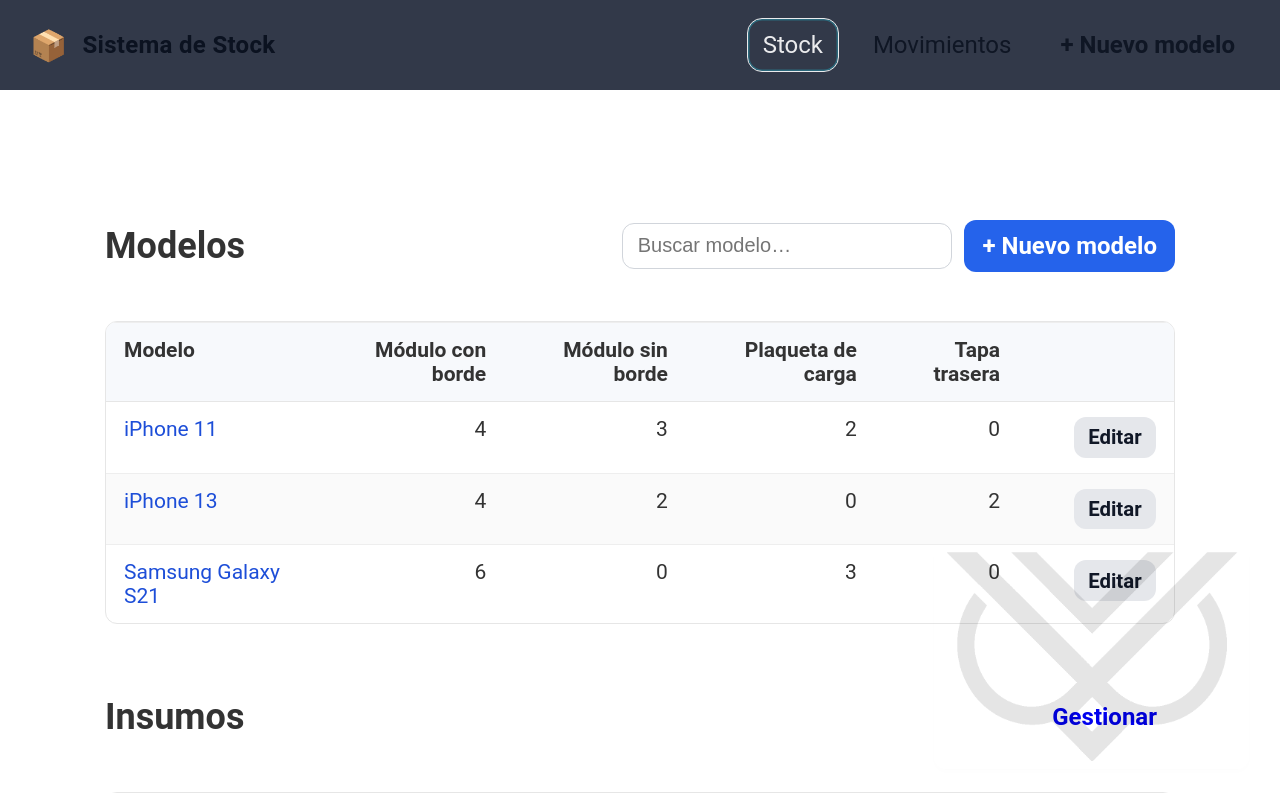
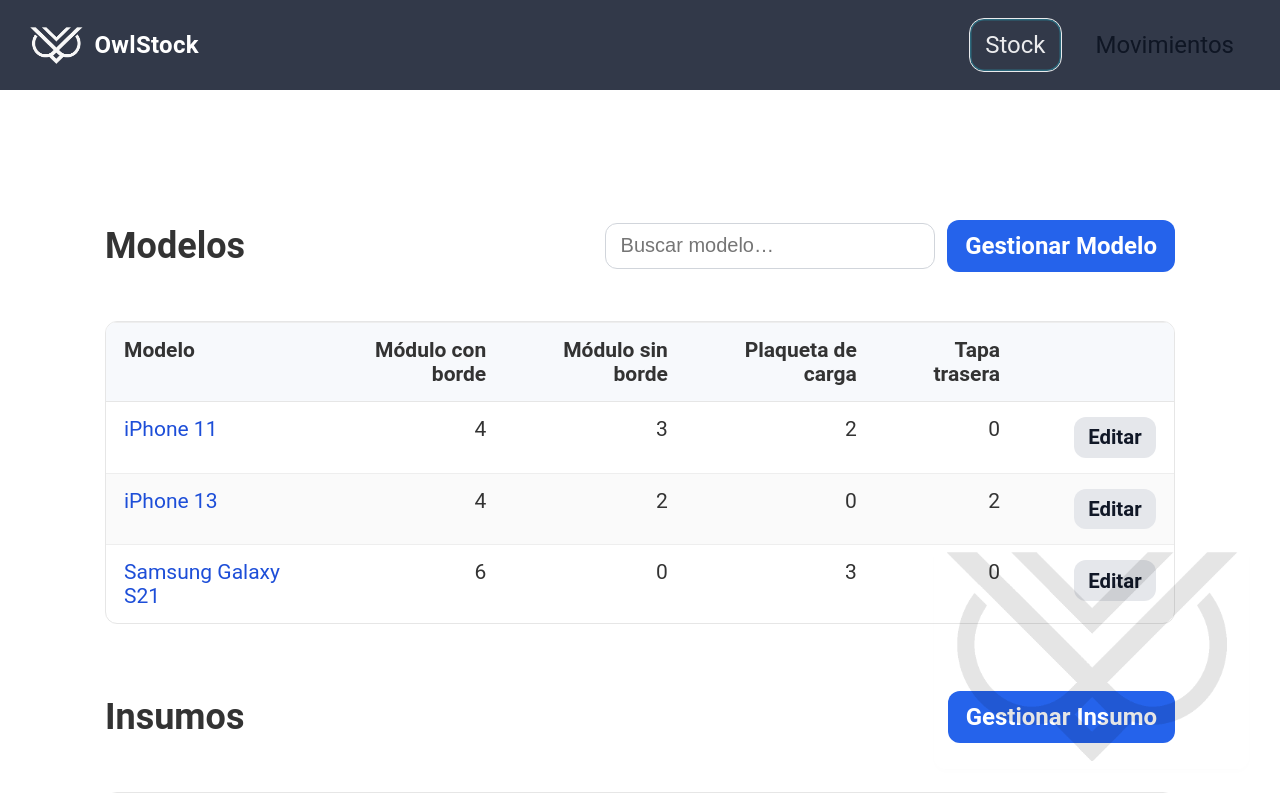
Before and after one commit to whiteowltech/sistema-stock, an Angular app: page /#/modelos in a window 1280 px wide. Shown: the top 793 px of the page. Built offline with nearby package versions, Linux system fonts and the light colour scheme.

Commit message:
Update logo and improve UI elements in stock management

```diff
--- a/src/app/app.html
+++ b/src/app/app.html
@@ -1,15 +1,17 @@
 <!-- <router-outlet></router-outlet> -->
  <header class="topbar">
   <div class="brand">
-    <span class="logo">📦</span>
-    <span class="title">Sistema de Stock</span>
+    <!-- <span class="logo">🦉</span> -->
+    <img class="logo" src="/logo_white.png" alt="">
+
+    <span class="title">OwlStock</span>
   </div>
 
   <nav class="nav">
     <!-- <a routerLink="/" routerLinkActive="active" [routerLinkActiveOptions]="{ exact: true }">Inicio</a> -->
     <a routerLink="/modelos" routerLinkActive="active">Stock</a>
     <a routerLink="/movimientos" routerLinkActive="active">Movimientos</a>
-    <a routerLink="/modelos/nuevo" class="cta">+ Nuevo modelo</a>
+    <!-- <a routerLink="/modelos/nuevo" class="cta">+ Nuevo modelo</a> -->
   </nav>
 </header>
 
--- a/src/app/app.scss
+++ b/src/app/app.scss
@@ -26,9 +26,11 @@
   backdrop-filter: blur(6px);
 }
 
-.brand { display: flex; align-items: center; gap: 10px; }
-.logo { font-size: 20px; }
-.title { font-weight: 600; letter-spacing: .2px; color: #0b1220; }
+.brand { display: flex; align-items: center;
+   gap:8px; }
+
+.logo { width: 35px;  }
+.title { font-weight: 600; letter-spacing: .2px; color: #ffffff; text-align: center }
 
 .nav { display: flex; gap: 12px; align-items: center; color: #0b1220;}
 
--- a/src/app/modules/stock/modelos-list/modelos-list.html
+++ b/src/app/modules/stock/modelos-list/modelos-list.html
@@ -8,7 +8,7 @@
         placeholder="Buscar modelo…"
         (input)="onSearch($any($event.target).value)"
       >
-      <a class="btn primary" routerLink="/modelos/nuevo">+ Nuevo modelo</a>
+      <a class="btn primary" routerLink="/modelos/nuevo">Gestionar Modelo</a>
     </div>
   </div>
 
@@ -58,7 +58,7 @@
   <div class="header" style="margin-top: 28px;">
     <h2>Insumos</h2>
     <div class="actions-right">
-      <a class="btn" routerLink="/insumos">Gestionar</a>
+      <a class="btn primary" routerLink="/insumos/nuevo">Gestionar Insumo</a>
     </div>
   </div>
 
```
Also changed, not shown: public/logo_white.png.
